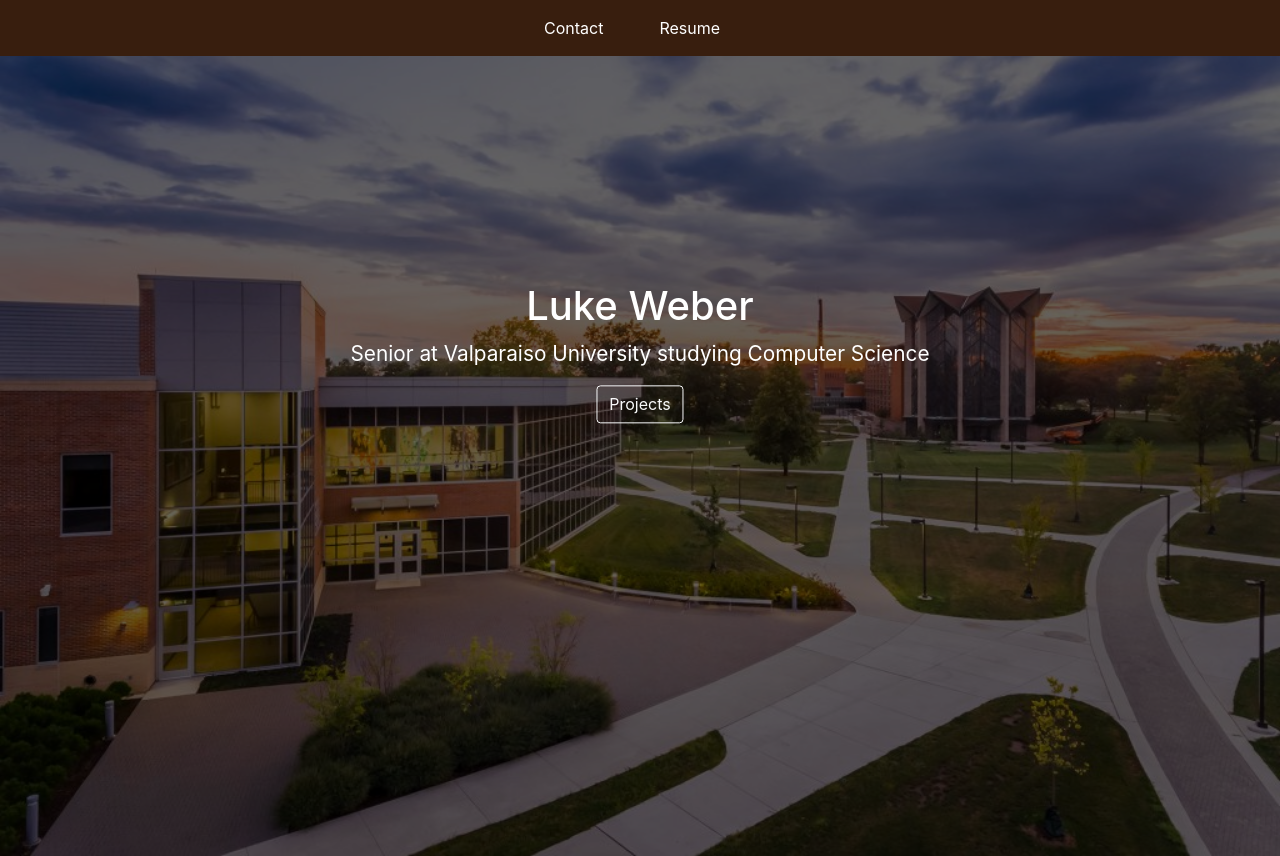
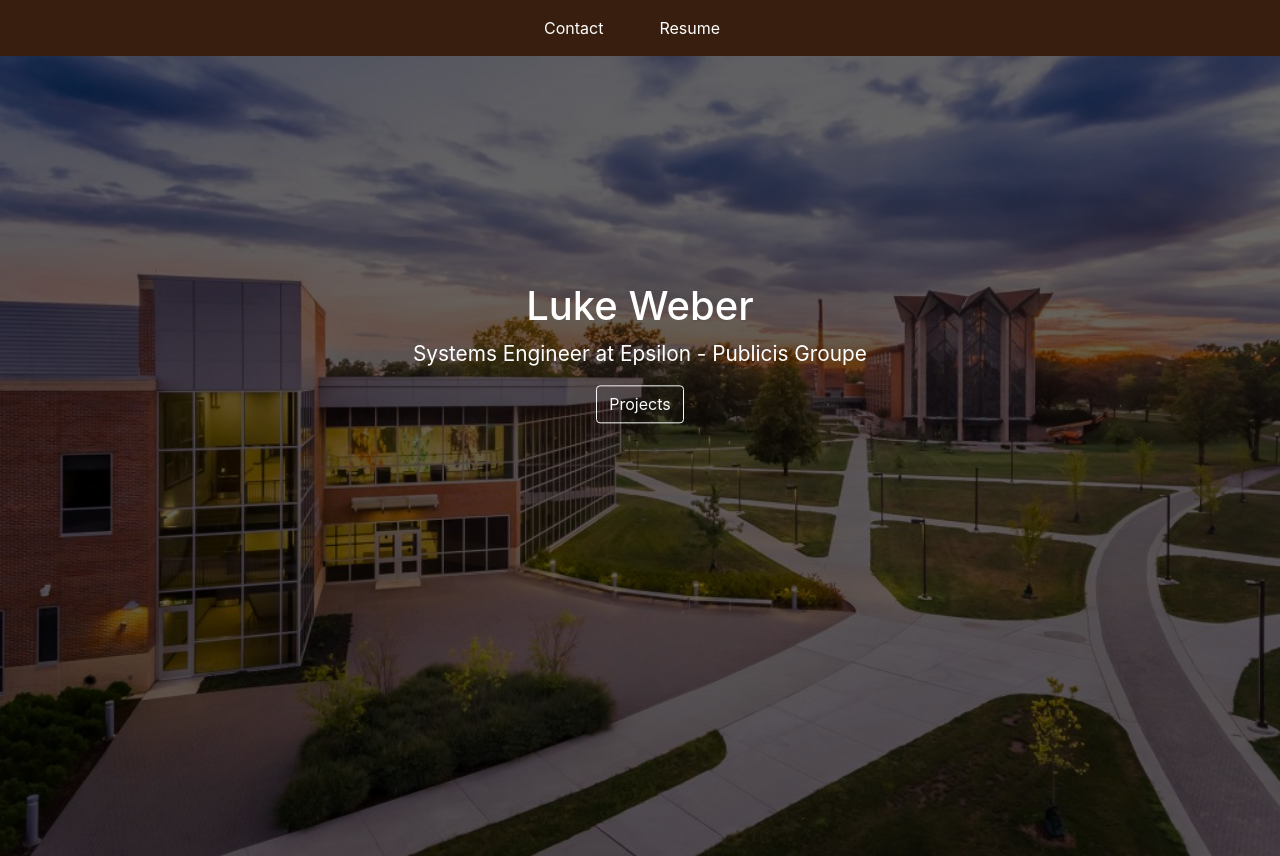
Before and after one commit to lukeweber17/lukeweber17.github.io, a plain HTML site: page index.html in a window 1280 px wide. Shown: the top 856 px of the page. Drawn offline with nearby package versions, Linux system fonts and the light colour scheme.

Commit message:
Reword header

```diff
--- a/index.html
+++ b/index.html
@@ -33,7 +33,7 @@
     </header>
     <div class="description">
         <h1>Luke Weber</h1>
-        <p>Senior at Valparaiso University studying Computer Science</p>
+        <p>Systems Engineer at Epsilon - Publicis Groupe</p>
         <a href="#projects" class="btn btn-outline-light" role="button" aria-pressed="true">Projects</a>
     </div>
     <div class="container features" id="projects">
```
